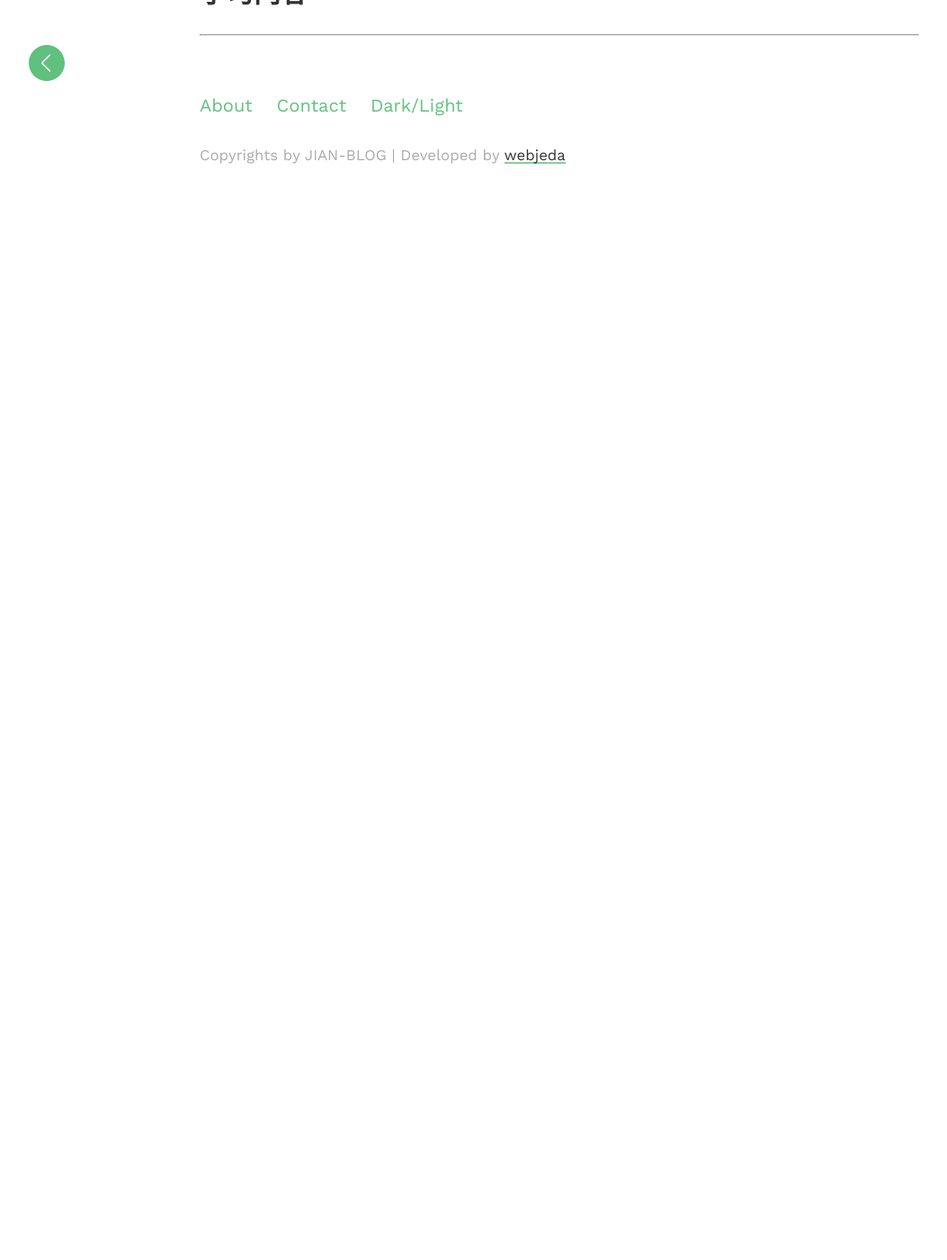
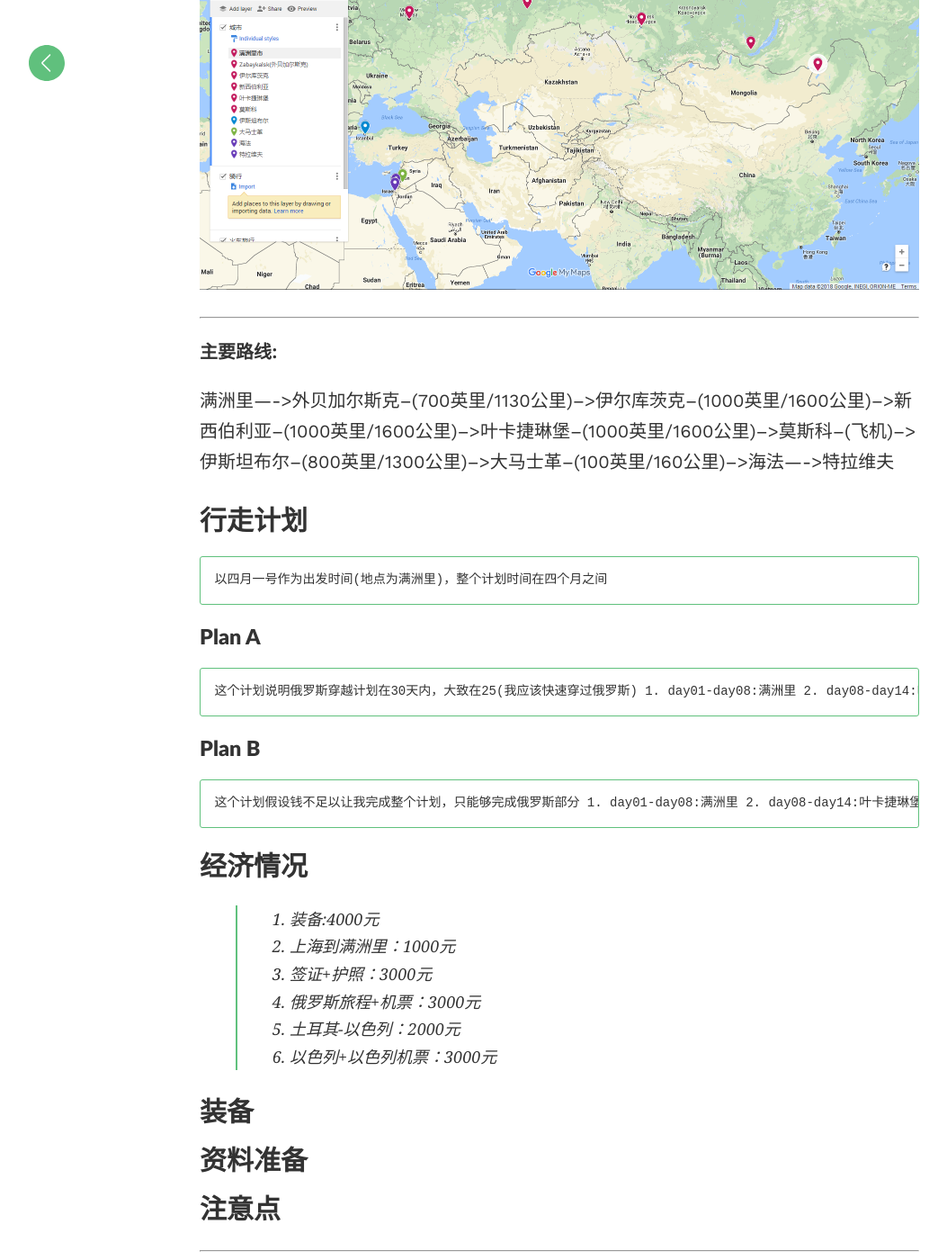
Before and after one commit to aFeiZzz/jianjustin.github.io, a Jekyll site: the page built from _posts/2018-02-25-2018行走计划.md, in a window 1280 px wide and 1400 px high, scrolled down 1336 px. Shown: the whole window at 90% size, without its empty margins (18-1071 px from the left). Built offline with Jekyll 4.4.1, drawn with Linux system fonts in a browser that asks for light colours; comment, search, counter and statistics services are not loaded; before the commit the page ends 1524 px from its top, so only the background shows below that; some of the changed text lies outside the part shown.

Commit message:
cr:行走计划

```diff
--- a/_posts/2018-02-25-2018行走计划.md
+++ b/_posts/2018-02-25-2018行走计划.md
@@ -18,7 +18,40 @@ title: 2018行走计划
   2. 获取精神上的自由，包括观点的完整性，这就必须让我解决外语问题，使我能够获取更为完整的信息
 
 ## 行走路线
-![行走路线](../images/trip.png)
+![行走路线](/images/trip.png)
+
+****************************************
+**主要路线:**
+
+满洲里---->外贝加尔斯克--(700英里/1130公里)-->伊尔库茨克--(1000英里/1600公里)-->新西伯利亚--(1000英里/1600公里)-->叶卡捷琳堡--(1000英里/1600公里)-->莫斯科--(飞机)-->伊斯坦布尔--(800英里/1300公里)-->大马士革--(100英里/160公里)-->海法---->特拉维夫
+
+
 ## 行走计划
+    以四月一号作为出发时间(地点为满洲里)，整个计划时间在四个月之间
+
+### plan A
+    这个计划说明俄罗斯穿越计划在30天内，大致在25(我应该快速穿过俄罗斯)
+1. day01-day08:满洲里
+2. day08-day14:叶卡捷琳堡
+3. day14-day20:莫斯科(在莫斯科待3天左右)
+4. day24-day35:大马士革
+5. 到达特拉维夫,看是否能够找工作，如果不行则回上海
+
+### plan B
+    这个计划假设钱不足以让我完成整个计划，只能够完成俄罗斯部分
+1. day01-day08:满洲里
+2. day08-day14:叶卡捷琳堡
+3. day14-day20:莫斯科(在莫斯科待3天左右)
+4. 待在莫斯科完成找工作或者直接返回上海
+
 ## 经济情况
-## 学习内容
+>1. 装备:4000元<br>
+>2. 上海到满洲里：1000元<br>
+>3. 签证+护照：3000元<br>
+>4. 俄罗斯旅程+机票：3000元<br>
+>5. 土耳其-以色列：2000元<br>
+>6. 以色列+以色列机票：3000元<br>
+
+## 装备
+## 资料准备
+## 注意点
```
